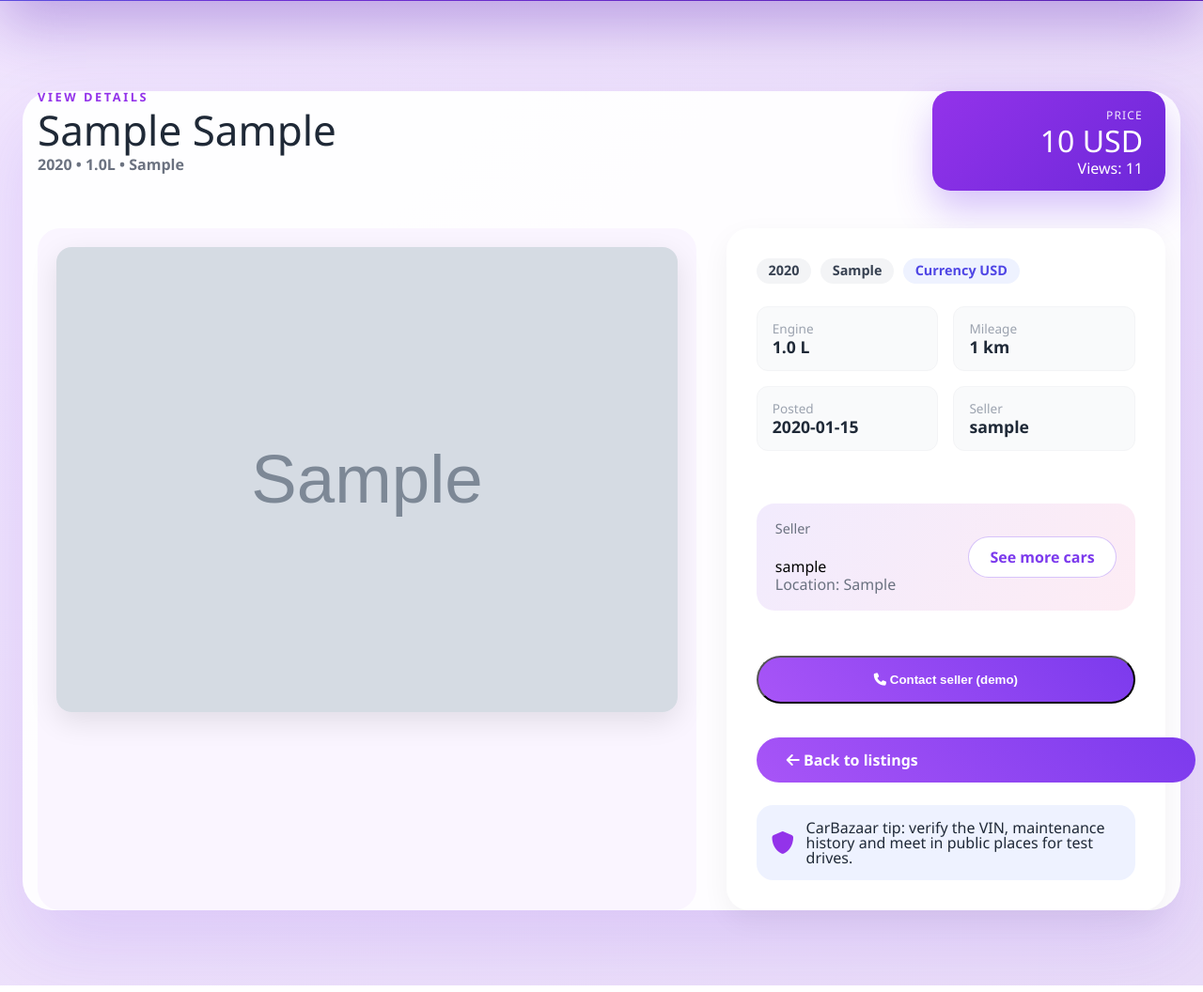
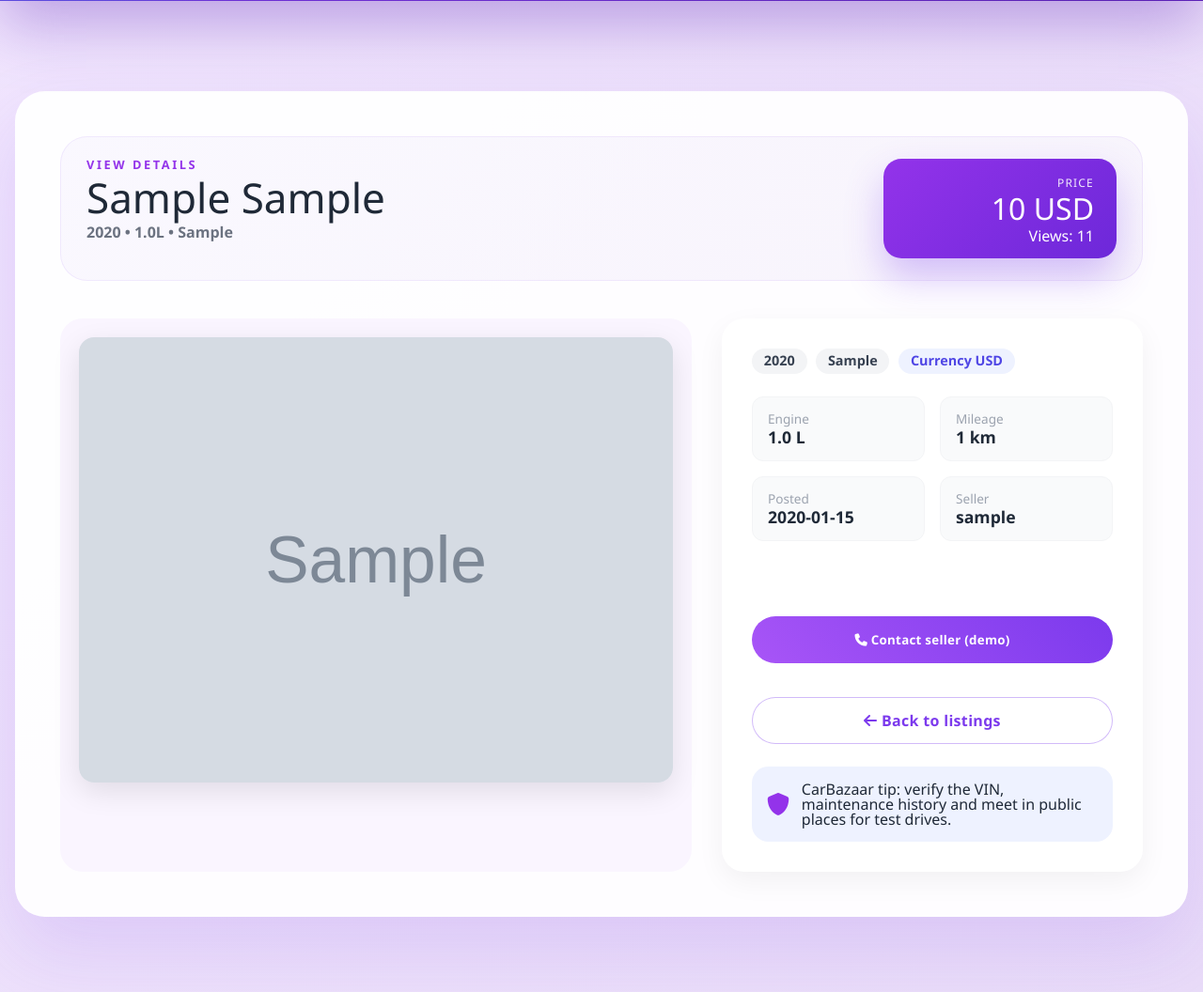
Before and after one commit to heydarovanara6-sudo/CarBazaar, a Flask app: page /details/1 in a window 1280 px wide. Shown: the part 564-1620 px from the top of the page at 94% size. Run offline with Flask 3, Linux system fonts and the light colour scheme; tables that the repository leaves empty hold one stand-in row (values such as "Sample post"); grey boxes marked "Sample" are stand-in pictures; some libraries are stand-ins or nearby versions.

Commit message:
Details page updated

```diff
--- a/static/style.css
+++ b/static/style.css
@@ -313,7 +313,7 @@ body {
 .detail-shell {
     background: rgba(255, 255, 255, 0.95);
     border-radius: 2rem;
-    padding: 2.5rem;
+    padding: 3rem;
     box-shadow: 0 35px 80px rgba(124, 58, 237, 0.15);
 }
 
@@ -324,6 +324,10 @@ body {
     flex-wrap: wrap;
     gap: 1rem;
     margin-bottom: 2.5rem;
+    padding: 1.5rem 1.75rem;
+    border-radius: 1.8rem;
+    background: linear-gradient(135deg, rgba(124, 58, 237, 0.03), rgba(91, 33, 182, 0.04));
+    box-shadow: inset 0 0 0 1px rgba(124, 58, 237, 0.08);
 }
 
 .detail-eyebrow {
@@ -844,11 +880,28 @@ main {
     font-weight: bold;
     text-decoration: none;
     transition: all 0.3s;
+    border: none;
+    cursor: pointer;
+    text-align: center;
+    font-family: inherit;
+    letter-spacing: 0.02em;
+}
+
+.btn.ghost {
+    background: rgba(255, 255, 255, 0.92);
+    color: var(--purple-700);
+    border: 1px solid rgba(124, 58, 237, 0.35);
 }
 
 .btn:hover {
     transform: scale(1.05);
     box-shadow: 0 15px 30px rgba(124, 58, 237, 0.4);
+}
+
+.btn.ghost:hover {
+    background: rgba(124, 58, 237, 0.08);
+    color: var(--purple-800);
+    box-shadow: 0 8px 18px rgba(124, 58, 237, 0.2);
 }
 
 .load-more-container {
@@ -932,7 +985,7 @@ main {
 .detail-shell {
     max-width: 1200px;
     margin: 2rem auto;
-    padding: 0 1rem;
+    padding: clamp(1.5rem, 4vw, 3rem);
 }
 
 .detail-grid {
--- a/templates/details.html
+++ b/templates/details.html
@@ -45,18 +45,9 @@
                     <div class="spec"><span>Seller</span><strong>{{ car.owner.username if car.owner else 'Official'
                             }}</strong></div>
                 </div>
-                <div class="seller-card">
-                    <div>
-                        <p class="muted">Seller</p>
-                        <h3>{{ car.owner.username if car.owner else 'Official Dealer' }}</h3>
-                        <p class="seller-meta">Location: {{ car.city }}</p>
-                    </div>
-                    <a href="{{ url_for('my_ads') if current_user.is_authenticated else url_for('login') }}"
-                        class="seller-link">{{ 'Manage ads' if current_user.is_authenticated else 'See more cars' }}</a>
-                </div>
                 <div class="actions">
                     <button class="btn full"><i class="fa-solid fa-phone"></i> Contact seller (demo)</button>
-                    <a class="btn ghost full" href="{{ url_for('index') }}"><i class="fa-solid fa-arrow-left"></i> Back
+                    <a class="btn ghost " href="{{ url_for('index') }}"><i class="fa-solid fa-arrow-left"></i> Back
                         to listings</a>
                 </div>
                 <div class="detail-assurance">
```
Also changed, not shown: other parts of static/style.css (+33 -1 lines).
